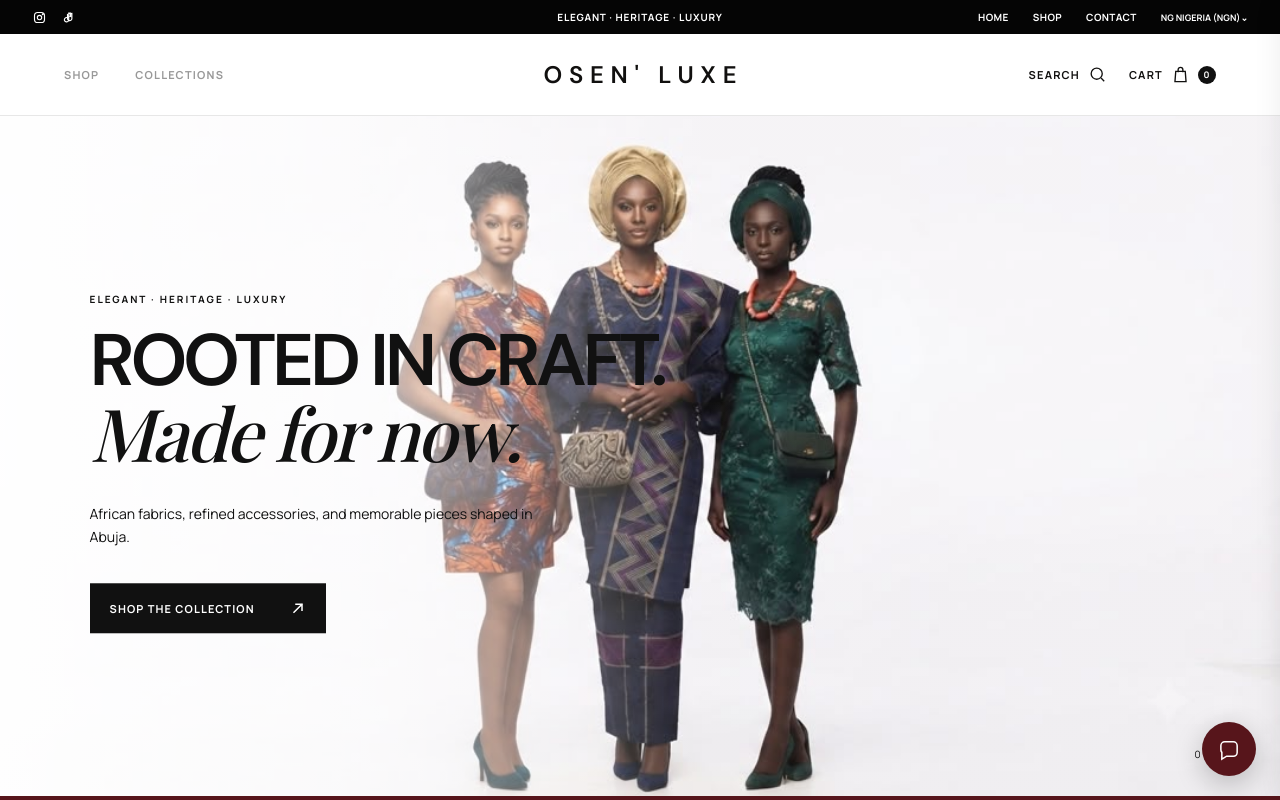
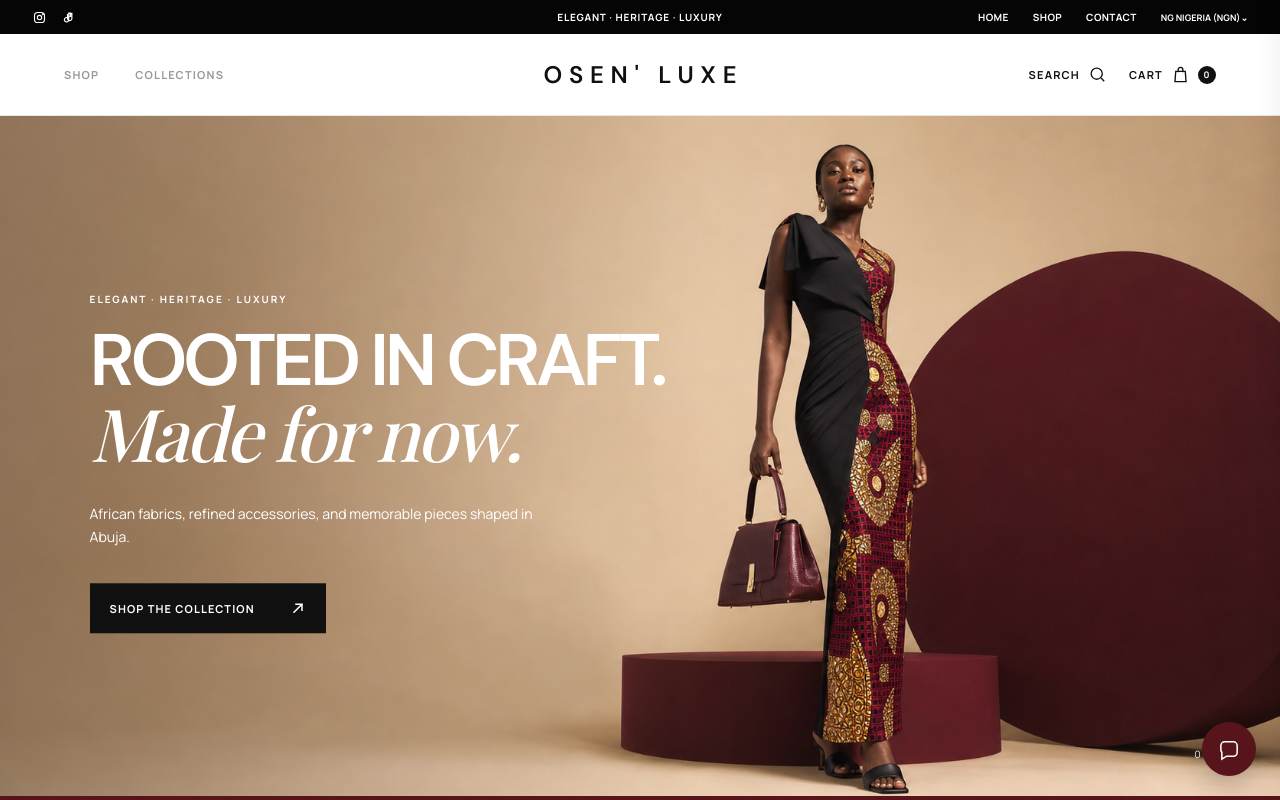
Before and after one commit to Mheek-frosh/osen, a React (Vite) app: page / in a window 1280 px wide. Shown: the top 800 px of the page. Built offline with nearby package versions, Linux system fonts and the light colour scheme; a web font is replaced by a local one.

Commit message:
Restore original hero image

```diff
--- a/src/pages/Home.jsx
+++ b/src/pages/Home.jsx
@@ -5,7 +5,7 @@ import { ArrowUpRight } from '../components/Icons';
 
 export default function Home(){
   return <>
-    <section className="hero hero-new"><img src="/assets/newhero.png" alt="Three Osen' Luxe women wearing elegant African fashion"/><div className="hero-copy"><p className="eyebrow">Elegant · Heritage · Luxury</p><h1>Rooted in craft.<br/><em>Made for now.</em></h1><p className="hero-sub">African fabrics, refined accessories, and memorable pieces shaped in Abuja.</p><Link className="btn btn-dark" to="/shop">Shop the collection <ArrowUpRight/></Link></div><p className="hero-index">01 / 03</p></section>
+    <section className="hero"><img src="/assets/osen-hero.png" alt="Osen' Luxe model in an Ankara evening dress"/><div className="hero-copy"><p className="eyebrow">Elegant · Heritage · Luxury</p><h1>Rooted in craft.<br/><em>Made for now.</em></h1><p className="hero-sub">African fabrics, refined accessories, and memorable pieces shaped in Abuja.</p><Link className="btn btn-dark" to="/shop">Shop the collection <ArrowUpRight/></Link></div><p className="hero-index">01 / 03</p></section>
     <div className="ticker"><div>ELEGANT&nbsp;&nbsp; ✦ &nbsp;&nbsp;HERITAGE&nbsp;&nbsp; ✦ &nbsp;&nbsp;LUXURY&nbsp;&nbsp; ✦ &nbsp;&nbsp;CRAFTED IN ABUJA&nbsp;&nbsp; ✦ &nbsp;&nbsp;ELEGANT&nbsp;&nbsp; ✦ &nbsp;&nbsp;HERITAGE&nbsp;&nbsp; ✦ &nbsp;&nbsp;LUXURY</div></div>
     <section className="products section-pad"><div className="section-head"><div><p className="eyebrow">Freshly arrived</p><h2>New signatures</h2></div><Link className="mini-link" to="/shop">View all →</Link></div><ProductGrid items={products.slice(0,4)}/><Link className="under-link" to="/shop">View all pieces <span>→</span></Link></section>
     <section className="editorial"><img src="/assets/osen-editorial.png" alt="Osen' Luxe editorial campaign"/><div className="editorial-copy"><p className="eyebrow">Occasion, reimagined</p><h2>Dressing that<br/><em>speaks first.</em></h2><p>Confident lines, heritage textiles, and a modern Abuja point of view. Every piece is made for entrances worth remembering.</p><Link className="btn btn-light" to="/collections">Discover the edit <ArrowUpRight/></Link></div></section>
```
